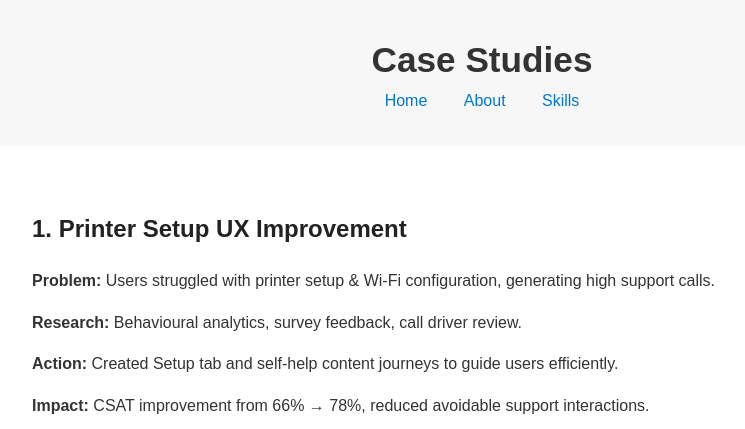
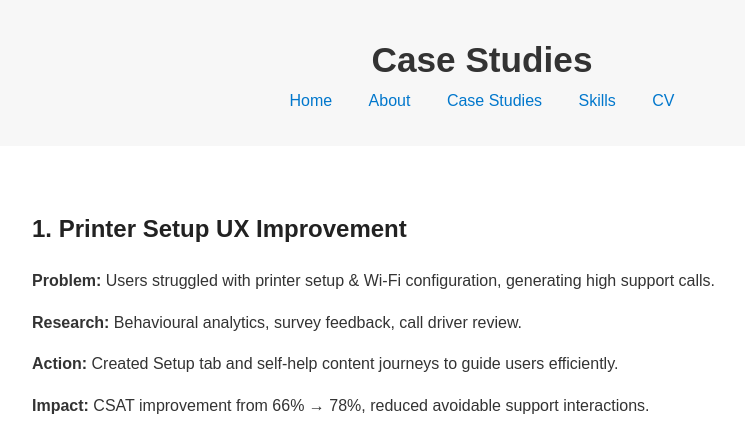
Before and after one commit to carl-m-potter/portfolio, a plain HTML site: page case-studies.html in a window 1280 px wide. Shown: the top 429 px of the page, without its empty margins (158-903 px from the left). Drawn offline with Linux system fonts and the light colour scheme.

Commit message:
Update case-studies.html

```diff
--- a/case-studies.html
+++ b/case-studies.html
@@ -10,9 +10,11 @@
   <header>
     <h1>Case Studies</h1>
     <nav>
-      <a href="index.html">Home</a>
-      <a href="about.html">About</a>
+ 	 <a href="index.html">Home</a>
+           <a href="about.html">About</a>
+      <a href="case-studies.html">Case Studies</a>
       <a href="skills.html">Skills</a>
+      <a href="README.md">CV</a>
     </nav>
   </header>
   <main>
```
